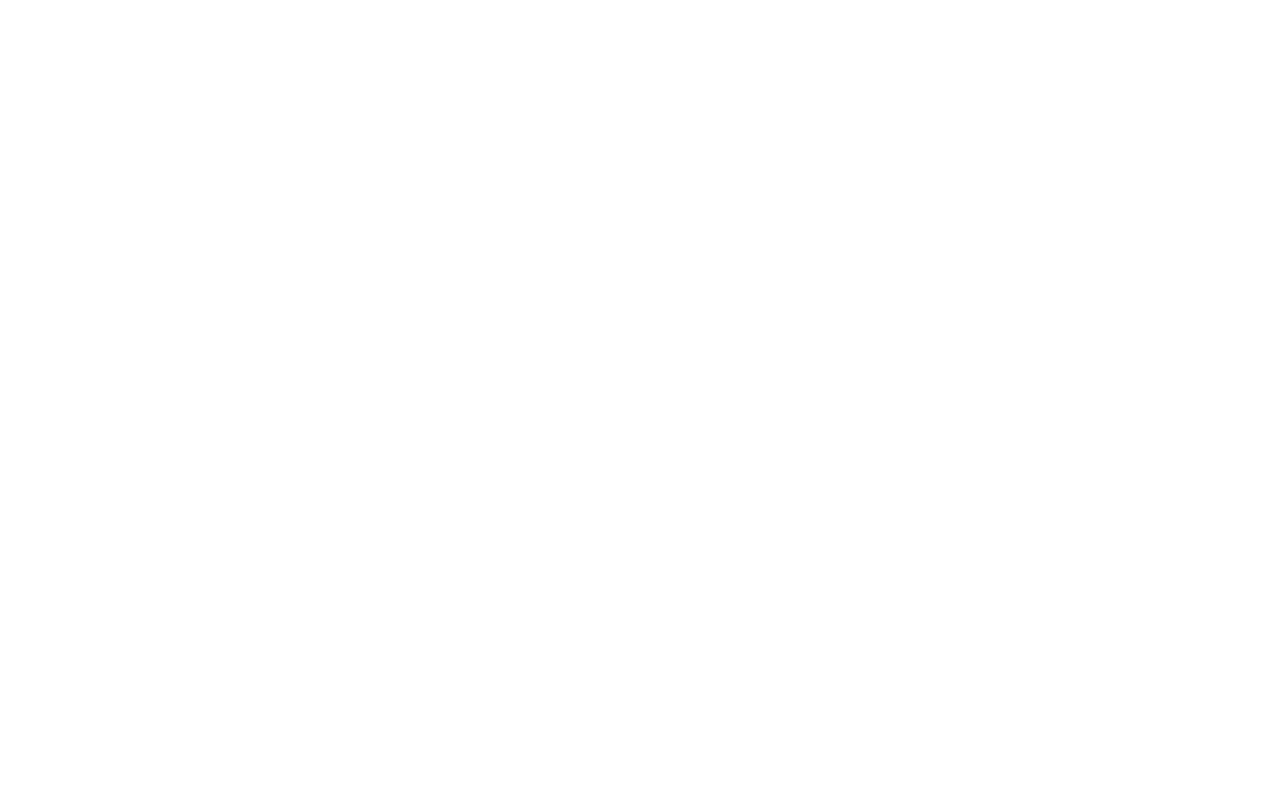
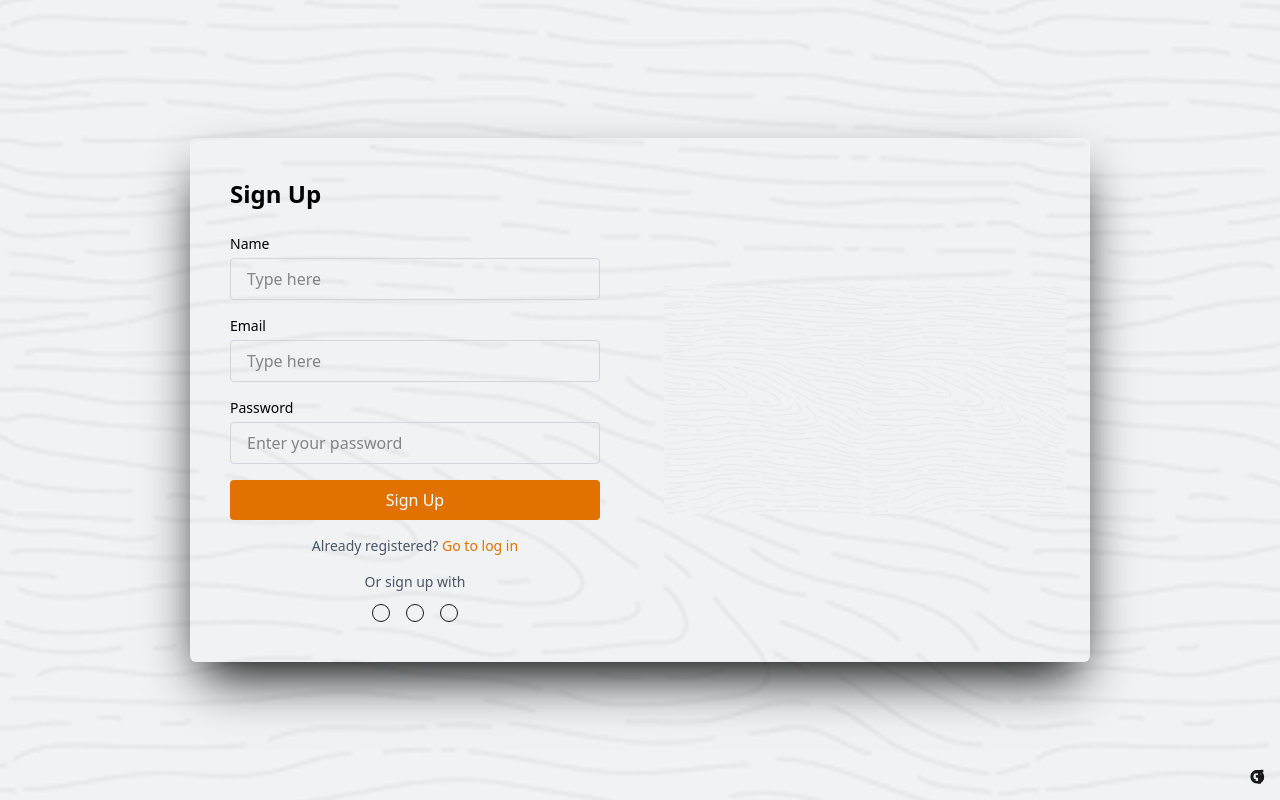
Before and after one commit to Ariful4a/Mts-Restorent, a React (Vite) app: page /register in a window 1280 px wide. Before the commit this address had no page. Built offline with nearby package versions, Linux system fonts and the light colour scheme; no server answers.

Commit message:
add login and register firebase connetion and validation

```diff
--- a/package.json
+++ b/package.json
@@ -11,8 +11,10 @@
   },
   "dependencies": {
     "@tailwindcss/vite": "^4.1.10",
+    "firebase": "^12.0.0",
     "react": "^19.1.0",
     "react-dom": "^19.1.0",
+    "react-hook-form": "^7.62.0",
     "react-parallax": "^3.5.2",
     "react-rating": "^2.0.5",
     "react-responsive-carousel": "^3.2.23",
--- /dev/null
+++ b/src/Components/Firebase/firebase.config.js
@@ -0,0 +1,18 @@
+// Import the functions you need from the SDKs you need
+import { initializeApp } from "firebase/app";
+// TODO: Add SDKs for Firebase products that you want to use
+// https://firebase.google.com/docs/web/setup#available-libraries
+
+// Your web app's Firebase configuration
+const firebaseConfig = {
+  apiKey: import.meta.env.VITE_apiKey,
+  authDomain: import.meta.env.VITE_authDomain,
+  projectId: import.meta.env.VITE_projectId,
+  storageBucket: import.meta.env.VITE_storageBucket,
+  messagingSenderId: import.meta.env.VITE_messagingSenderId,
+  appId: import.meta.env.VITE_appId
+};
+
+// Initialize Firebase
+const app = initializeApp(firebaseConfig);
+export default app;
--- /dev/null
+++ b/src/Components/Providers/AuthProviders.jsx
@@ -0,0 +1,61 @@
+/* eslint-disable react-refresh/only-export-components */
+import { createContext, useEffect, useState } from "react";
+import { createUserWithEmailAndPassword, getAuth, onAuthStateChanged, signInWithEmailAndPassword, signOut } from "firebase/auth";
+import app from "../Firebase/firebase.config";
+
+export const AuthContext = createContext(null);
+const auth = getAuth(app);
+
+const AuthProviders = ({children}) => {
+    const [user, setUser] = useState(null);
+    const [loading, setLoading] = useState(null);
+
+
+    // Create new account
+    const createUser = (email, password) =>{
+        setLoading(true);
+        return createUserWithEmailAndPassword(auth, email, password);
+    };
+
+    // Create new account
+    const userLogin = (email, password) =>{
+        setLoading(true);
+        return signInWithEmailAndPassword(email, password);
+    }
+
+    // Logout user
+    const logOut = () =>{
+        setLoading(true);
+        return signOut(auth);
+    }
+
+
+useEffect(()=>{
+    const unsubscribe = onAuthStateChanged(auth, currentUser =>{
+        setUser(currentUser);
+        setLoading(false)
+    });
+
+    return () =>{
+        return unsubscribe();
+    }
+}, [])
+
+const AuthInfo = {
+user,
+loading,
+createUser,
+userLogin,
+logOut
+
+}
+
+
+    return (
+        <AuthContext.Provider value={AuthInfo}>
+            {children}
+        </AuthContext.Provider>
+    );
+};
+
+export default AuthProviders;
--- a/src/MainLayout/MainLayout.jsx
+++ b/src/MainLayout/MainLayout.jsx
@@ -6,7 +6,7 @@
 const MainLayout = () => {
     const location = useLocation()
     console.log(location);
-    const noHeaderAndNOFooter = location.pathname.includes('login');
+    const noHeaderAndNOFooter = location.pathname.includes('login') || location.pathname.includes('register');
     return (
         <div>
             {noHeaderAndNOFooter || <Header></Header>}
--- a/src/Pages/Authentication/Login/login.jsx
+++ b/src/Pages/Authentication/Login/login.jsx
@@ -6,6 +6,7 @@
   LoadCanvasTemplate,
   validateCaptcha,
 } from "react-simple-captcha";
+import { Link } from "react-router";
 
 const Login = () => {
 const captchaRef = useRef(null);
@@ -40,7 +41,7 @@
       style={{ backgroundImage: `url(${img2})` }}
     >
       <div
-        className="bg-white shadow-lg rounded-lg flex w-[900px] max-w-full overflow-hidden"
+        className="bg-white shadow-2xl shadow-black rounded-lg flex w-[900px] max-w-full overflow-hidden"
         style={{ backgroundImage: `url(${img2})` }}
       >
         {/* Left Side Illustration */}
@@ -105,8 +106,8 @@
           <div className="text-center mt-4">
             <p className="text-sm">
               New here?{" "}
-              <span className="text-orange-500 font-semibold cursor-pointer">
-                Create a New Account
+              <span className="text-blue-500 font-semibold cursor-pointer">
+               <Link to={'/register'}>Create a New Account</Link>
               </span>
             </p>
 
--- /dev/null
+++ b/src/Pages/Authentication/Register/Register.jsx
@@ -0,0 +1,150 @@
+import { Link } from "react-router";
+import img from "../../../assets/login/Rectangle 75.png"; // Replace with your own image
+import { useForm } from "react-hook-form";
+import { useContext } from "react";
+import { AuthContext } from "../../../Components/Providers/AuthProviders";
+
+const Register = () => {
+  const {
+    register,
+    handleSubmit,
+    formState: { errors },
+  } = useForm();
+
+  const {createUser} = useContext(AuthContext);
+
+  const onSubmit = (data) => {
+    console.log(data);
+    createUser(data.email, data.password)
+    .then(result =>{
+      const loggedUser = result.user;
+      console.log(loggedUser);
+    })
+  };
+
+  return (
+    <>
+      <div
+        className="min-h-screen flex items-center justify-center px-4"
+        style={{
+          backgroundImage: `url(${img})`,
+          backgroundRepeat: "no-repeat",
+        }}
+      >
+        <div className="shadow-2xl shadow-black rounded-md flex w-[900px] max-w-full overflow-hidden">
+          {/* Left Form Side */}
+          <div className="w-1/2 p-10">
+            <h2 className="text-2xl font-bold mb-6 text-black">Sign Up</h2>
+
+            <form onSubmit={handleSubmit(onSubmit)} className="space-y-4">
+              <div>
+                <label className="block text-sm font-medium mb-1 text-black">
+                  Name
+                </label>
+                <input
+                  {...register("name", { required: true })}
+                  type="text"
+                  name="name"
+                  placeholder="Type here"
+                  className="w-full border border-gray-300 rounded px-4 py-2 focus:outline-none focus:ring-2 focus:ring-amber-400"
+                  required
+                />
+                {errors.name && <span>Name is required</span>}
+              </div>
+
+              <div>
+                <label className="block text-sm font-medium mb-1 text-black">
+                  Email
+                </label>
+                <input
+                  {...register("email", { required: true })}
+                  type="email"
+                  name="email"
+                  placeholder="Type here"
+                  className="w-full border border-gray-300 rounded px-4 py-2 focus:outline-none focus:ring-2 focus:ring-amber-400"
+                  required
+                />
+                {errors.email && <span>Email is required</span>}
+              </div>
+
+              <div>
+                <label className="block text-sm font-medium mb-1 text-black">
+                  Password
+                </label>
+                <input
+                  {...register("password", {
+                    required: true,
+                    minLength: 6,
+                    maxLength: 20,
+                    pattern: /(?=.*[A-Z])(?=.*[!@#$&*])(?=.*[0-9])(?=.*[a-z])/,
+                  })}
+                  type="password"
+                  name="password"
+                  placeholder="Enter your password"
+                  className="w-full border border-gray-300 rounded px-4 py-2 focus:outline-none focus:ring-2 focus:ring-amber-400"
+                  required
+                />
+                {errors.password?.type === "minLength" && (
+                  <p className="text-red-600">
+                    Password must be at least 6 characters
+                  </p>
+                )}
+                {errors.password?.type === "maxLength" && (
+                  <p className="text-red-600">
+                    Password must be less than 20 characters
+                  </p>
+                )}
+                {errors.password?.type === "pattern" && (
+                  <p className="text-red-600">
+                    Password must include uppercase, lowercase, number, and
+                    special character
+                  </p>
+                )}
+              </div>
+
+              <input
+                type="submit"
+                value="Sign Up"
+                className="bg-amber-600 hover:bg-amber-700 text-white w-full py-2 rounded cursor-pointer"
+              />
+            </form>
+
+            <p className="text-sm text-center mt-4 text-gray-600">
+              Already registered?{" "}
+              <Link to="/login" className="text-amber-600 font-medium">
+                Go to log in
+              </Link>
+            </p>
+
+            <div className="text-center mt-4 text-gray-600 text-sm">
+              Or sign up with
+            </div>
+
+            <div className="flex justify-center gap-4 mt-3">
+              <button className="border rounded-full p-2 hover:bg-gray-100">
+                <i className="fab fa-google"></i>
+              </button>
+              <button className="border rounded-full p-2 hover:bg-gray-100">
+                <i className="fab fa-github"></i>
+              </button>
+              <button className="border rounded-full p-2 hover:bg-gray-100">
+                <i className="fab fa-facebook-f"></i>
+              </button>
+            </div>
+          </div>
+
+          {/* Right Image Side */}
+          <div className="w-1/2 p-6 flex items-center justify-center">
+            <img
+              src={img}
+              alt="Register illustration"
+              className="max-w-full h-auto"
+            />
+          </div>
+        </div>
+      </div>
+    </>
+  );
+};
+
+export default Register;
--- a/src/main.jsx
+++ b/src/main.jsx
@@ -6,19 +6,23 @@
 import MenuPage from "./Pages/MenuPage/MenuPage";
 import OrderPage from "./Pages/OrderPage/OrderPage";
 import Login from "./Pages/Authentication/Login/login";
+import AuthProviders from "./Components/Providers/AuthProviders";
+import Register from "./Pages/Authentication/Register/Register";
 
 const root = document.getElementById("root");
 
 ReactDOM.createRoot(root).render(
   <BrowserRouter>
-
-    <Routes>
+    <AuthProviders>
+       <Routes>
       <Route path="/" element={<MainLayout></MainLayout>}>
         <Route index element={<Home/>} />
         <Route path="menuPage" element={<MenuPage></MenuPage>} />
         <Route path="orderPage/:category" element={<OrderPage></OrderPage>} />
         <Route path="/login" element={<Login></Login>} />
+        <Route path="/register" element={<Register></Register>} />
       </Route>
     </Routes>
+    </AuthProviders>
   </BrowserRouter>
 );
```
Also changed, not shown: 1 other file (tests, documents, lock files or other folders).
